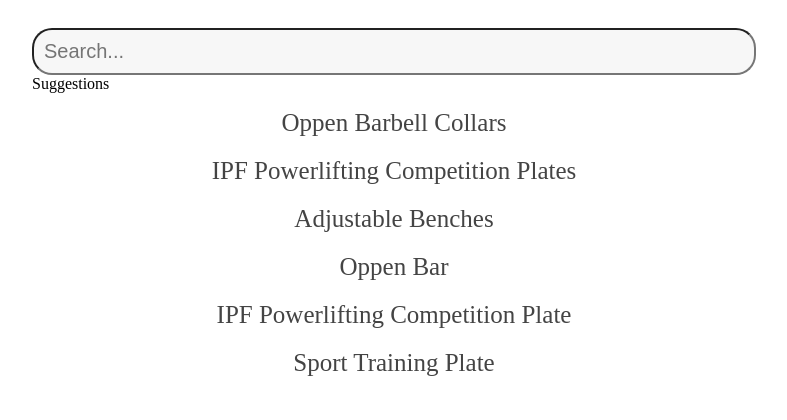
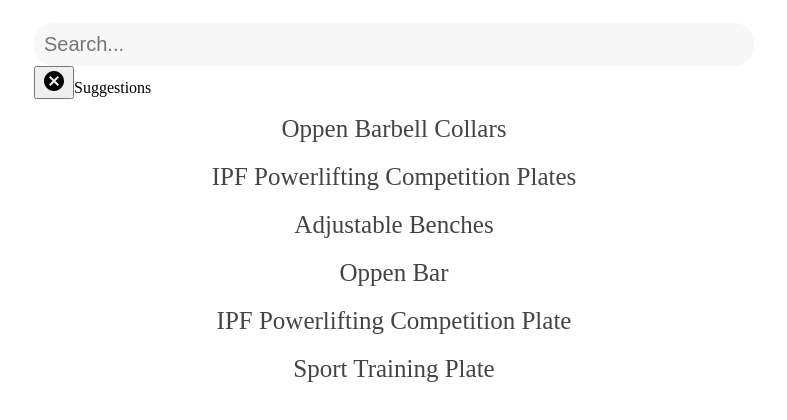
Before and after one commit to CrisH2307/gym-e-commerce, a Next.js app: page /search in a window 1280 px wide. Shown: the top 420 px of the page, without its empty margins (246-1033 px from the left). Built offline with nearby package versions, Linux system fonts and the light colour scheme.

Commit message:
Update The SearchBar

```diff
--- a/src/pages/search/index.js
+++ b/src/pages/search/index.js
@@ -2,9 +2,14 @@
 import Data from "../../components/Assets/data";
 import "./search.css";
 import BackspaceIcon from "@mui/icons-material/Backspace";
+import CancelIcon from "@mui/icons-material/Cancel";
+import { useRouter } from "next/navigation";
+import Link from "next/link";
 const Search = () => {
+  //const [search, setSearchbar] = useState(false);
   const [query, setQuery] = useState("");
   const inputRef = useRef(null);
+  const router = useRouter();
 
   const clearSearch = () => {
     setQuery("");
@@ -29,6 +34,9 @@
           </div>
         )}
       </div>
+      <button rel="icon" onClick={() => router.back()}>
+        <CancelIcon />
+      </button>
       <span>Suggestions</span>
       <ul className="list">
         {Data.filter((data) => data.name.toLowerCase().includes(query)).map(
--- a/src/pages/search/search.css
+++ b/src/pages/search/search.css
@@ -18,6 +18,7 @@
   flex-direction: column;
   align-items: center;
   border-radius: 20px;
+  border-style: none;
   background-color: #f7f7f7;
 }
 
```
Also changed, not shown: .trunk/trunk.yaml.
